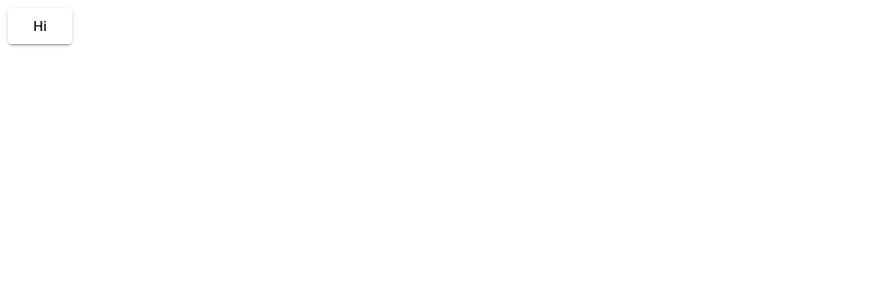
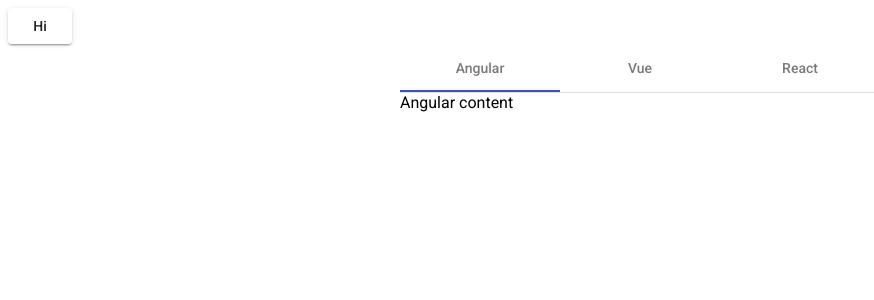
Before and after one commit to Bruno-Cerqueira/ngrx-training, an Angular app: page / in a window 1280 px wide. Shown: the top 300 px of the page, without its empty margins (0-874 px from the left). Built offline with nearby package versions, Linux system fonts and the light colour scheme.

Commit message:
Add material module and try material tabs.

```diff
--- a/src/app/app.component.html
+++ b/src/app/app.component.html
@@ -1 +1,10 @@
-<button mat-raised-button>Hi</button>
+<main>
+  <button mat-raised-button>Hi</button>
+  <div class="content">
+    <mat-tab-group #tabRef (selectedTabChange)="logChange(1)">
+      <mat-tab label="Angular">Angular content</mat-tab>
+      <mat-tab label="Vue">Vue content</mat-tab>
+      <mat-tab label="React">React content</mat-tab>
+    </mat-tab-group>
+  </div>
+</main>
--- a/src/app/app.component.sass
+++ b/src/app/app.component.sass
@@ -0,0 +1,4 @@
+.content
+	display: flex
+	justify-content: center
+	align-items: center
--- a/src/app/app.component.ts
+++ b/src/app/app.component.ts
@@ -7,4 +7,8 @@ import { Component } from '@angular/core';
 })
 export class AppComponent {
   title = 'ngrx-training';
+
+  logChange(index) {
+    console.log(index);
+  }
 }
--- a/src/app/app.module.ts
+++ b/src/app/app.module.ts
@@ -4,7 +4,7 @@ import { NgModule } from '@angular/core';
 import { AppRoutingModule } from './app-routing.module';
 import { AppComponent } from './app.component';
 import { BrowserAnimationsModule } from '@angular/platform-browser/animations';
-import { MatButtonModule } from '@angular/material/button';
+import { MaterialModule } from './material/material.module';
 
 @NgModule({
   declarations: [
@@ -14,7 +14,7 @@ import { MatButtonModule } from '@angular/material/button';
     BrowserModule,
     AppRoutingModule,
     BrowserAnimationsModule,
-    MatButtonModule
+    MaterialModule
   ],
   providers: [],
   bootstrap: [AppComponent]
--- /dev/null
+++ b/src/app/material/material.module.ts
@@ -0,0 +1,16 @@
+import { NgModule } from '@angular/core';
+import { MatButtonModule } from '@angular/material/button';
+import { MatTabsModule } from '@angular/material/tabs';
+
+
+const MaterialComponents = [
+  MatButtonModule,
+  MatTabsModule,
+]
+
+@NgModule({
+  declarations: [],
+  imports: [MaterialComponents],
+  exports: [MaterialComponents]
+})
+export class MaterialModule { }
```
